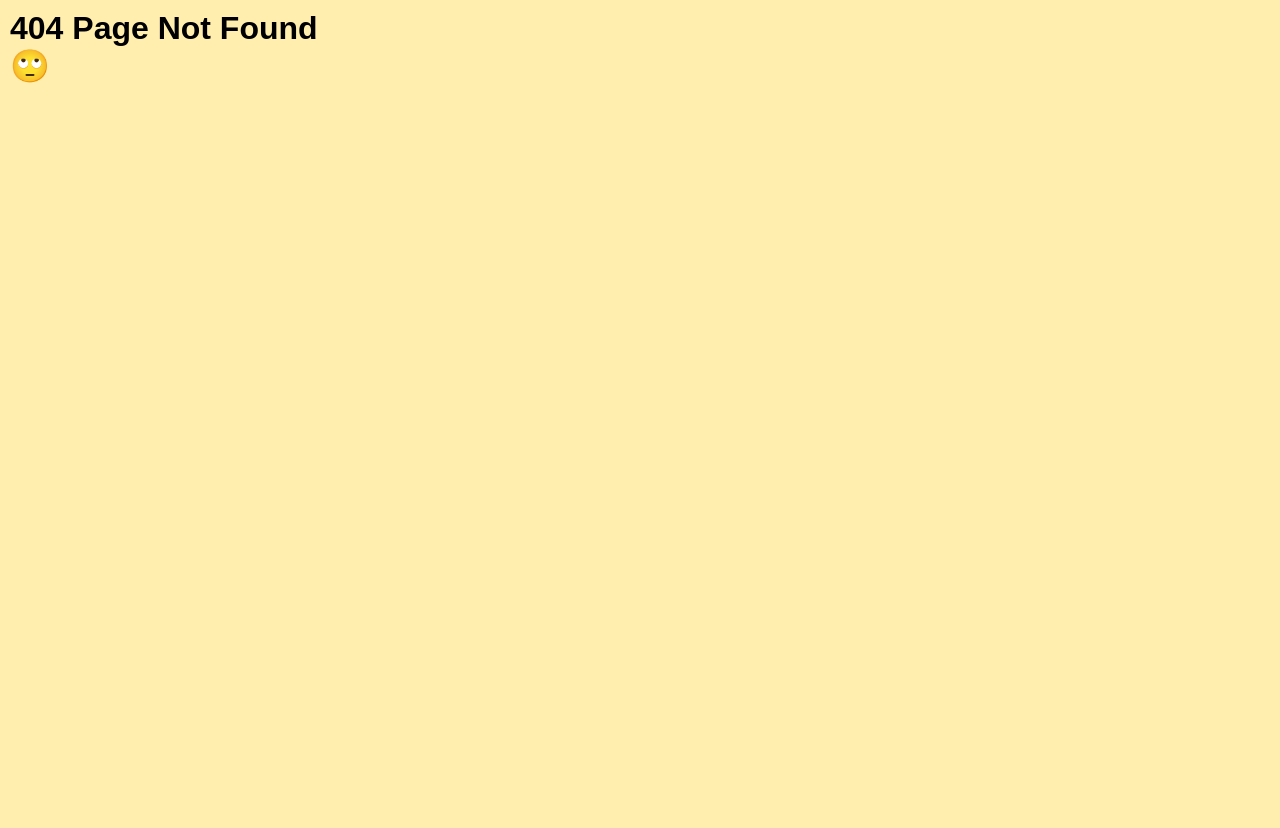
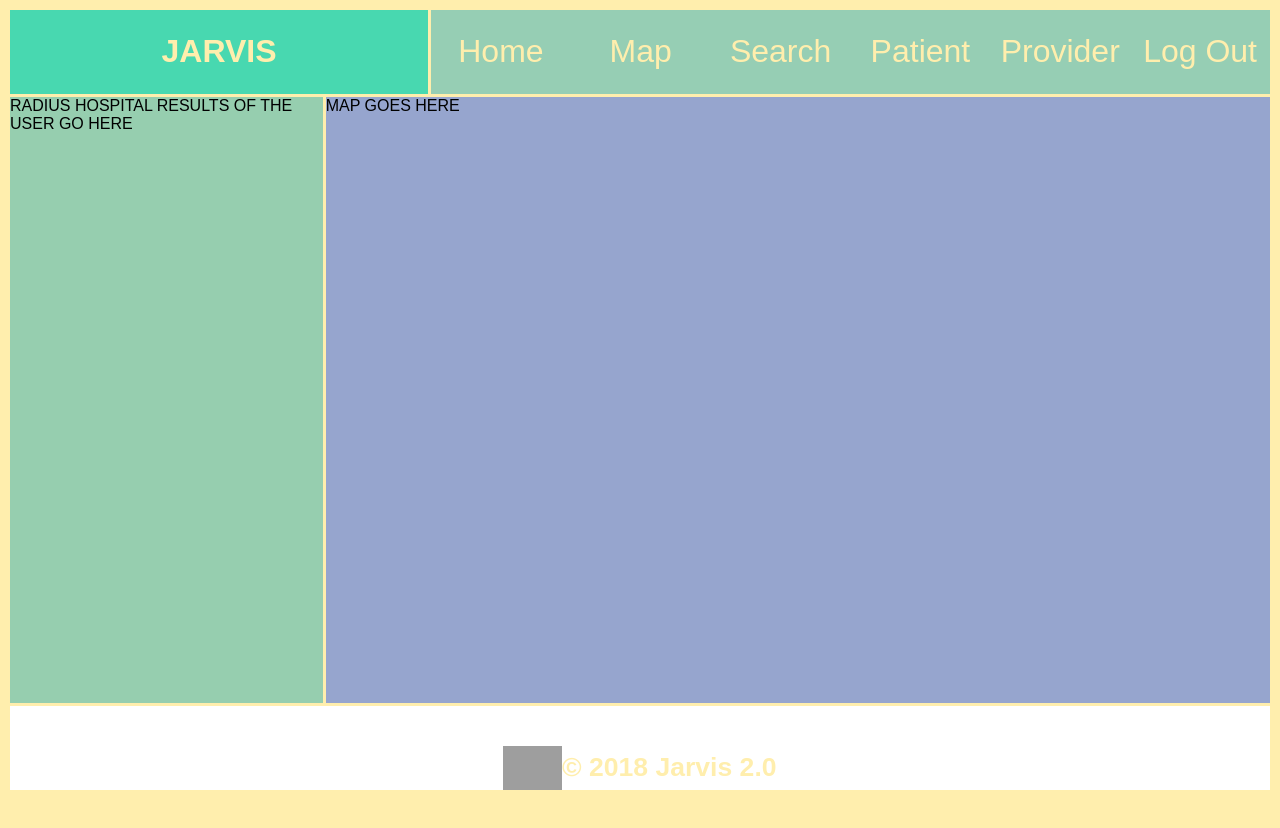
Before and after one commit to beckymcclain8/Jarvis2.0, a React (Create React App) app in the folder jarvis2.0/: page /api/map in a window 1280 px wide. Before the commit this address had no page. Shown: the top 828 px of the page. Before the commit the page ends 800 px from the top, so only its background shows below. Built offline with nearby package versions, Linux system fonts and the light colour scheme; grey boxes are pictures that could not be loaded.

Commit message:
Adding basic wire frame for the Map, adding in the KML converted to geoJSON, adding CDN for leaflet to index.html, Adding in route for app.js switch statement, mo dified Navbar

```diff
--- a/jarvis2.0/public/index.html
+++ b/jarvis2.0/public/index.html
@@ -19,6 +19,15 @@
       work correctly both with client-side routing and a non-root public URL.
       Learn how to configure a non-root public URL by running `npm run build`.
     -->
+    <!-- LEAFLET -->
+    <link rel="stylesheet" href="https://unpkg.com/leaflet@1.3.1/dist/leaflet.css"
+   integrity="sha512-Rksm5RenBEKSKFjgI3a41vrjkw4EVPlJ3+OiI65vTjIdo9brlAacEuKOiQ5OFh7cOI1bkDwLqdLw3Zg0cRJAAQ=="
+   crossorigin=""/>
+ <!-- Make sure you put this AFTER Leaflet's CSS -->
+ <script src="https://unpkg.com/leaflet@1.3.1/dist/leaflet.js"
+   integrity="sha512-/Nsx9X4HebavoBvEBuyp3I7od5tA0UzAxs+j83KgC8PU0kgB4XiK4Lfe4y4cgBtaRJQEIFCW+oC506aPT2L1zw=="
+   crossorigin=""></script>
+
     <title>React App</title>
   </head>
   <body>
--- a/jarvis2.0/src/App.js
+++ b/jarvis2.0/src/App.js
@@ -5,9 +5,10 @@ import "./index.css";
 import Home from "./pages/Home";
 import About from "./pages/About";
 import Patient from "./pages/Patient";
+import Map from "./pages/Map";
 import Search from "./pages/Search";
 import Provider from "./pages/Provider";
- // import Provider from "./pages/Provider";
+// import Provider from "./pages/Provider";
 import NoMatch from "./pages/NoMatch";
 
 class App extends Component {
@@ -20,7 +21,7 @@ class App extends Component {
           <Route exact path="/about" component={About} />
           <Route exact path="/:id/patient" component={Patient} />
           <Route exact path="/search" component={Search} />
-
+          <Route exact path="/api/map" component={Map} />
           <Route exact path="/:id/provider" component={Provider} />
           {/* <Route  exact path="/:id/provider" component={Provider} />
           Will need second provider page after all so that the patient
--- a/jarvis2.0/src/StaticComponents/Navbar/Navbar.js
+++ b/jarvis2.0/src/StaticComponents/Navbar/Navbar.js
@@ -6,56 +6,64 @@ import "../../index.css";
 
 const Navbar = props => (
   <nav className="navbar">
-    <div className={
-            window.location.pathname === "/"
-              ? "nav-item active"
-              : "nav-item"
-          } id="home">
+    <div
+      className={
+        window.location.pathname === "/" ? "nav-item active" : "nav-item"
+      }
+      id="home"
+    >
       <Link to="/" className="nav-link">
         Home
       </Link>
     </div>
-  <div className={
-            window.location.pathname === "/map"
-              ? "nav-item active"
-              : "nav-item"
-          } id="map">
-          <Link to="/map" className="nav-link">
+    <div
+      className={
+        window.location.pathname === "/map" ? "nav-item active" : "nav-item"
+      }
+      id="map"
+    >
+      <Link to="/api/map" className="nav-link">
         Map
       </Link>
     </div>
-<div className={
-            window.location.pathname === "/search"
-              ? "nav-item active"
-              : "nav-item"
-          } id="search">
+    <div
+      className={
+        window.location.pathname === "/search" ? "nav-item active" : "nav-item"
+      }
+      id="search"
+    >
       <Link to="/search" className="nav-link">
         Search
       </Link>
     </div>
-<div className={
-            window.location.pathname === "/patient"
-              ? "nav-item active"
-              : "nav-item"
-          } id= "patient">
+    <div
+      className={
+        window.location.pathname === "/patient" ? "nav-item active" : "nav-item"
+      }
+      id="patient"
+    >
       <Link to="/:id/patient" className="nav-link">
         Patient
       </Link>
     </div>
-<div className={
+    <div
+      className={
         window.location.pathname === "/provider"
           ? "nav-item active"
           : "nav-item"
-          } id="provider">
+      }
+      id="provider"
+    >
       <Link to="/provider" className="nav-link">
         Provider
       </Link>
     </div>
-<div className={
-            window.location.pathname === "/logout"
-              ? "nav-item active"
-              : "nav-item"
-          } id="logOut">
+    <div
+      className={
+        window.location.pathname === "/logout" ? "nav-item active" : "nav-item"
+      }
+      id="logOut"
+    >
       <Link to="/" className="nav-link">
         Log Out
       </Link>
--- /dev/null
+++ b/jarvis2.0/src/pages/Map/Map.css
@@ -0,0 +1,7 @@
+.map {
+  background-color: #96a5ce;
+}
+
+.aside {
+  background-color: #96ceaf;
+}
--- a/jarvis2.0/src/pages/Map/Map.js
+++ b/jarvis2.0/src/pages/Map/Map.js
@@ -1,3 +1,28 @@
 import React, { Component } from "react";
 import "../../App.css";
 import "../../index.css";
+import "./Map.css";
+import "./MapStyle.css";
+import Navbar from "../../StaticComponents/Navbar";
+import Header from "../../components/Header";
+import Footer from "../../StaticComponents/Footer";
+import StarVote from "../../components/StarVotes";
+import ContactBadge from "../../components/ContactBadge";
+
+class Map extends Component {
+  render() {
+    return (
+      <div className="container">
+        <Navbar />
+        <Header />
+        <div className="map">MAP GOES HERE </div>
+        <div className="aside">
+          RADIUS HOSPITAL RESULTS OF THE USER GO HERE{" "}
+        </div>
+        <Footer />
+      </div>
+    );
+  }
+}
+
+export default Map;
--- /dev/null
+++ b/jarvis2.0/src/pages/Map/MapStyle.css
@@ -0,0 +1,43 @@
+body {
+  margin: 0;
+  padding: 0;
+  font-family: sans-serif;
+  overflow: hidden;
+}
+/* .container {
+    display: grid;
+    grid-gap: 3px;
+
+    grid-template-columns: repeat(12, 1fr);
+    grid-template-rows: repeat(10, 1fr);
+  } */
+
+.navbar {
+  display: grid;
+  grid-template-columns: repeat(6, 1fr);
+  justify-items: center;
+
+  grid-column: 5/-1;
+  grid-row: 1/2;
+}
+
+.header {
+  grid-column: 1/5;
+  grid-row: 1/2;
+}
+
+.map {
+  grid-column: 4 / -1;
+  grid-row: 2 / 9;
+}
+
+.aside {
+  /* this is what define's the carousel's home in the main grid */
+  grid-column: 1 / 4;
+  grid-row: 2 / 9;
+}
+
+footer {
+  grid-column: 1/-1;
+  grid-row: 9/10;
+}
--- /dev/null
+++ b/jarvis2.0/src/pages/Map/index.js
@@ -0,0 +1 @@
+export { default } from "./Map";
--- a/jarvis2.0/src/pages/home/Home.js
+++ b/jarvis2.0/src/pages/home/Home.js
@@ -1,4 +1,3 @@
-
 import React, { Component } from "react";
 import "../../App.css";
 import "./Home.css";
@@ -16,7 +15,6 @@ import Feature from "../../components/Feature";
 import Footer from "../../StaticComponents/Footer";
 
 class Home extends Component {
-
   render(props) {
     return (
       <div className="container">
@@ -33,24 +31,32 @@ class Home extends Component {
         <Feature
           className="feature-a"
           src={"https://image.flaticon.com/icons/png/512/49/49116.png"}
-          title = {"Search"}
-          link={"/search"} />
+          title={"Search"}
+          link={"/search"}
+        />
 
-        <Feature className="feature-b"
-        src={"https://cdn4.iconfinder.com/data/icons/follower/512/login-man-person-human-body-512.png"}
-        title={"Patient Profile"}
-        link={"/:id/patient"} />
+        <Feature
+          className="feature-b"
+          src={
+            "https://cdn4.iconfinder.com/data/icons/follower/512/login-man-person-human-body-512.png"
+          }
+          title={"Patient Profile"}
+          link={"/:id/patient"}
+        />
 
-        <Feature className="feature-c"
-        src={"https://d30y9cdsu7xlg0.cloudfront.net/png/126327-200.png"}
-        title={"Provider"}
-        link={"/:id/provider"} />
+        <Feature
+          className="feature-c"
+          src={"https://d30y9cdsu7xlg0.cloudfront.net/png/126327-200.png"}
+          title={"Provider"}
+          link={"/:id/provider"}
+        />
 
         <Feature
           className="feature-d"
           src={"https://d30y9cdsu7xlg0.cloudfront.net/png/565973-200.png"}
           title={"Cost Map"}
-          link={"/map"} />
+          link={"/api/map"}
+        />
 
         <Footer />
       </div>
```
Lines whose indentation alone changed are shown as unchanged.
